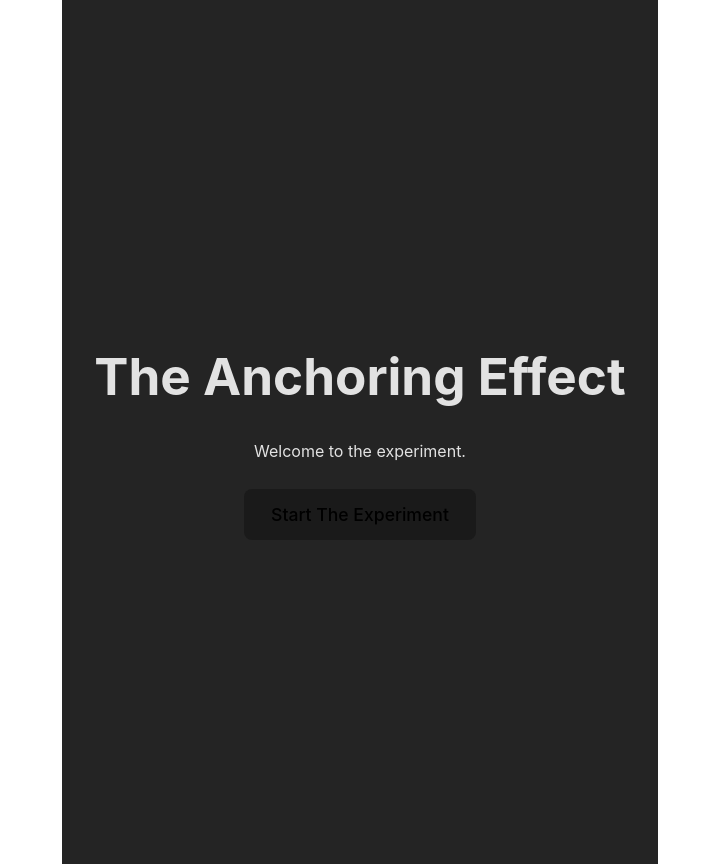
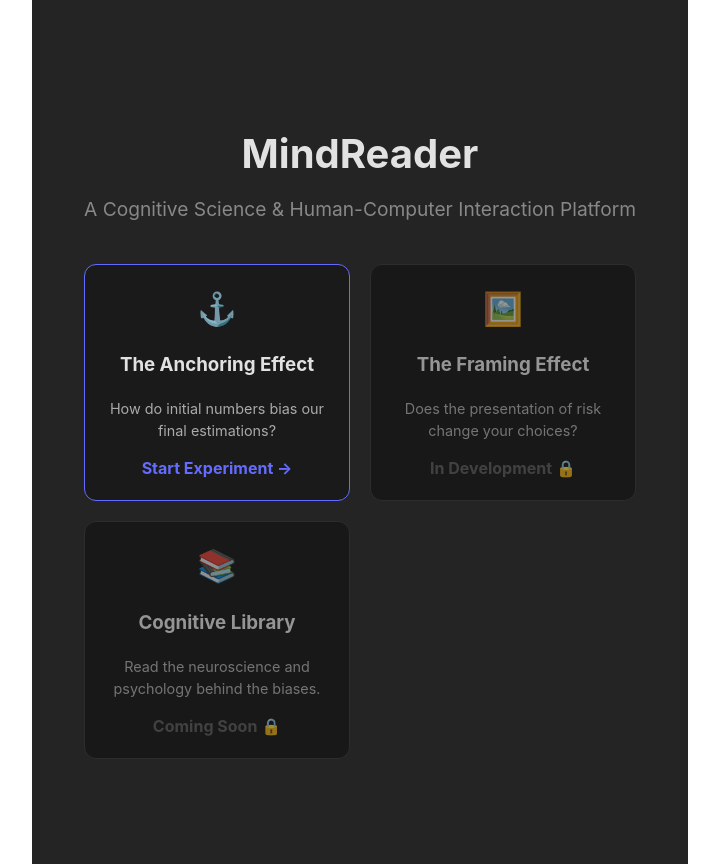
Before and after one commit to mhsarz/MindReader, a React app in the folder frontend/: page / in a window 1280 px wide. Shown: the whole page, without its empty margins (280-999 px from the left). Built offline with nearby package versions, Linux system fonts and the light colour scheme; the HTML template or start-up script is replaced by a standard one.

Commit message:
Refactor: Update API for dynamic routing and reorganize React pages

```diff
--- a/frontend/package.json
+++ b/frontend/package.json
@@ -12,6 +12,7 @@
   "dependencies": {
     "react": "^19.2.0",
     "react-dom": "^19.2.0",
+    "react-router-dom": "^7.13.0",
     "recharts": "^3.7.0"
   },
   "devDependencies": {
--- a/frontend/src/App.jsx
+++ b/frontend/src/App.jsx
@@ -1,115 +1,23 @@
-import { useState } from 'react'
-import WelcomeScreen from './WelcomeScreen'
-import AnchorQuestion from './AnchorQuestion'
-import EstimationForm from './EstimationForm'
-import ResultsDisplay from './ResultsDisplay'
-import './App.css'
+import { BrowserRouter as Router, Routes, Route } from 'react-router-dom';
+import Hub from './pages/Hub';
+import AnchoringExperiment from './pages/AnchoringExperiment';
 
-function App() {
-  const [step, setStep] = useState(0) // Scene Tracker
-  const [gameData, setGameData] = useState(null) // Backpack
-  const [guess, setGuess] = useState('') // guessed value
-  const [confidence, setConfidence] = useState(5) // initial confidence
-  const [startTime, setStartTime] = useState(0) // start of timer
-  const [stats, setStats] = useState(null)
+// Placeholders for your future pages!
+const FramingExperiment = () => <div style={{padding: '50px', color: 'white'}}>Framing Experiment Coming Soon!</div>;
+const CognitiveLibrary = () => <div style={{padding: '50px', color: 'white'}}>Cognitive Library Coming Soon!</div>;
 
-  const startGame = async () => {
-    const response = await fetch('https://mindreader-api.onrender.com/api/experiments', {
-          method: 'POST',
-            headers: {
-              'Content-Type': 'application/json',
-            },
-            body: JSON.stringify({
-              bias_type: "anchoring"
-            }),
-          }
-    )
+export default function App() {
+  return (
+    <Router>
+      <div className="app-container">
+        <Routes>
+          <Route path="/" element={<Hub />} />
 
-
-    // 2. When data comes back:
-    const data = await response.json()
-    setGameData(data) // Save
-
-    setStep(1) // re-render -> next step
-  }
-
-  const anchorValue = gameData?.variant === 'high_anchor' ? "500m" : "50m";
-
-  const submitGuess = async () => {
-   try {
-    const response = await fetch ('https://mindreader-api.onrender.com/api/responses', {
-        method: 'POST',
-
-            headers: {
-              'Content-Type': 'application/json',
-            },
-            body: JSON.stringify({
-              experiment_id: gameData.id,
-              value: guess,
-              confidence: confidence,
-              reaction_time: Date.now() - startTime
-            })
-          }
-    )
-
-   if (response.ok) {
-        setStep(3) // Only move forward if the save worked
-      } else {
-        console.error("Failed to save response")
-      }
-    } catch (error) {
-      console.error("Error submitting guess:", error)
-    }
-  }
-
-  const handleStartEstimation = () => {
-    setStep(2)
-    setStartTime(Date.now()) // The current timestamp in milliseconds
-  }
-
-  const fetchStats = async () => {
-    const response = await fetch('https://mindreader-api.onrender.com/api/stats')
-    const data = await response.json()
-    setStats(data) // Put the numbers in the backpack
-    setStep(4) // Move to the new "Results" scene
-  }
-
-  return (
-    <div className="App">
-      {
-        step === 0 ? (
-          <WelcomeScreen
-            onStart={startGame}
-          />
-        ) :
-        step === 1 ?(
-          <AnchorQuestion
-            anchorValue={anchorValue}       // Pass the data down
-            onNext={handleStartEstimation}  // Pass the function down
-          />
-        ) :
-        step === 2 ? (
-          <EstimationForm
-            guess={guess}             // Wire 1: The current text
-            setGuess={setGuess}       // Wire 2: The tool to change text
-            confidence={confidence}   // Wire 3: The current slider value
-            setConfidence={setConfidence} // Wire 4: The tool to move slider
-            onSubmit={submitGuess}    // Wire 5: The submit button
-          />
-        ) :
-        step == 3 || step == 4 ? (
-          <ResultsDisplay
-            showStats={step === 4}      // If step is 4, show numbers. If 3, show "Thank You".
-            stats={stats}               // The data
-            onFetchStats={fetchStats}   // The button to get data
-            onReset={() => window.location.reload()} // The Play Again button
-          />
-        )
-        :
-        null
-      }
-    </div>
-  )
+          <Route path="/anchoring" element={<AnchoringExperiment />} />
+          <Route path="/framing" element={<FramingExperiment />} />
+          <Route path="/library" element={<CognitiveLibrary />} />
+        </Routes>
+      </div>
+    </Router>
+  );
 }
-
-export default App
--- a/frontend/src/AnchorQuestion.jsx
+++ b/frontend/src/components/AnchorQuestion.jsx
@@ -1,4 +1,4 @@
-// src/AnchorQuestion.jsx
+// src/components/AnchorQuestion.jsx
 
 // Notice we are asking for TWO tools now:
 // 1. anchorValue (The data: "50m" or "500m")
--- a/frontend/src/ResultsDisplay.jsx
+++ b/frontend/src/components/AnchoringResults.jsx
@@ -1,6 +1,6 @@
 import { BarChart, Bar, XAxis, YAxis, Tooltip, ResponsiveContainer } from 'recharts';
 
-export default function ResultsDisplay({ showStats, stats, onFetchStats, onReset }) {
+export default function AnchoringResults({ showStats, stats, onFetchStats, onReset }) {
 
     if (!showStats) {
         return (
--- a/frontend/src/WelcomeScreen.jsx
+++ b/frontend/src/components/WelcomeScreen.jsx
@@ -1,4 +1,4 @@
-// src/WelcomeScreen.jsx
+// src/components/WelcomeScreen.jsx
 
 export default function WelcomeScreen({ onStart }) {
 
--- /dev/null
+++ b/frontend/src/pages/AnchoringExperiment.jsx
@@ -0,0 +1,119 @@
+import { useState } from 'react'
+import WelcomeScreen from '../components/WelcomeScreen'
+import AnchorQuestion from '../components/AnchorQuestion'
+import EstimationForm from '../components/EstimationForm'
+import AnchoringResults from '../components/AnchoringResults'
+import '../App.css'
+
+export default function AnchoringExperiment() {
+  const [step, setStep] = useState(0) // Scene Tracker
+  const [gameData, setGameData] = useState(null) // Backpack
+  const [guess, setGuess] = useState('') // guessed value
+  const [confidence, setConfidence] = useState(5) // initial confidence
+  const [startTime, setStartTime] = useState(0) // start of timer
+  const [stats, setStats] = useState(null)
+
+  const startGame = async () => {
+    const response = await fetch('https://mindreader-api.onrender.com/api/experiments', {
+          method: 'POST',
+            headers: {
+              'Content-Type': 'application/json',
+            },
+            body: JSON.stringify({
+              bias_type: "anchoring"
+            }),
+          }
+    )
+
+
+    // 2. When data comes back:
+    const data = await response.json()
+    setGameData(data) // Save
+
+    setStep(1) // re-render -> next step
+  }
+
+  const anchorValue = gameData?.variant === 'high_anchor' ? "500m" : "50m";
+
+  const submitGuess = async () => {
+   try {
+    const response = await fetch ('https://mindreader-api.onrender.com/api/responses', {
+        method: 'POST',
+
+            headers: {
+              'Content-Type': 'application/json',
+            },
+            body: JSON.stringify({
+              experiment_id: gameData.id,
+              value: guess,
+              confidence: confidence,
+              reaction_time: Date.now() - startTime
+            })
+          }
+    )
+
+   if (response.ok) {
+        setStep(3) // Only move forward if the save worked
+      } else {
+        console.error("Failed to save response")
+      }
+    } catch (error) {
+      console.error("Error submitting guess:", error)
+    }
+  }
+
+  const handleStartEstimation = () => {
+    setStep(2)
+    setStartTime(Date.now()) // The current timestamp in milliseconds
+  }
+
+  const fetchStats = async () => {
+    const response = await fetch('https://mindreader-api.onrender.com/api/stats/anchoring')
+    const data = await response.json()
+    setStats(data)
+    setStep(4)
+  }
+
+  return (
+    <div className="App">
+      {
+        step === 0 ? (
+          <WelcomeScreen
+            onStart={startGame}
+          />
+        ) :
+        step === 1 ?(
+          <AnchorQuestion
+            anchorValue={anchorValue}       // Pass the data down
+            onNext={handleStartEstimation}  // Pass the function down
+          />
+        ) :
+        step === 2 ? (
+          <EstimationForm
+            guess={guess}             // Wire 1: The current text
+            setGuess={setGuess}       // Wire 2: The tool to change text
+            confidence={confidence}   // Wire 3: The current slider value
+            setConfidence={setConfidence} // Wire 4: The tool to move slider
+            onSubmit={submitGuess}    // Wire 5: The submit button
+          />
+        ) :
+        step == 3 || step == 4 ? (
+          <AnchoringResults
+            showStats={step === 4}      // If step is 4, show numbers. If 3, show "Thank You".
+            stats={stats}               // The data
+            onFetchStats={fetchStats}   // The button to get data
+            onReset={() => window.location.reload()} // The Play Again button
+          />
+        )
+        :
+        null
+      }
+    </div>
+  )
+
+//   return (
+//   <div className="app-container">
+//      <Hub onSelectExperiment={(bias) => console.log("User selected:", bias)} />
+//   </div>
+// )
+}
--- /dev/null
+++ b/frontend/src/pages/Hub.jsx
@@ -0,0 +1,60 @@
+import { useNavigate } from 'react-router-dom';
+
+export default function Hub({ onSelectExperiment }) {
+  const navigate = useNavigate();
+
+  return (
+    <div style={{ maxWidth: '800px', margin: '0 auto', padding: '40px 20px', textAlign: 'center' }}>
+      <h1 style={{ fontSize: '2.5rem', marginBottom: '10px' }}>MindReader</h1>
+      <p style={{ color: '#888', marginBottom: '40px', fontSize: '1.2rem' }}>
+        A Cognitive Science & Human-Computer Interaction Platform
+      </p>
+
+      {/* The CSS Grid for our Cards */}
+      <div style={{
+        display: 'grid',
+        gridTemplateColumns: 'repeat(auto-fit, minmax(250px, 1fr))',
+        gap: '20px'
+      }}>
+
+        {/* Card 1: Anchoring (Active) */}
+        <div onClick={() => navigate('/anchoring')}
+          style={{
+            backgroundColor: '#1a1a1a', border: '1px solid #646cff', borderRadius: '12px',
+            padding: '20px', cursor: 'pointer', transition: 'transform 0.2s'
+          }}
+          onMouseOver={(e) => e.currentTarget.style.transform = 'scale(1.05)'}
+          onMouseOut={(e) => e.currentTarget.style.transform = 'scale(1)'}
+        >
+          <div style={{ fontSize: '2rem', marginBottom: '10px' }}>⚓</div>
+          <h3>The Anchoring Effect</h3>
+          <p style={{ color: '#aaa', fontSize: '0.9rem' }}>How do initial numbers bias our final estimations?</p>
+          <div style={{ marginTop: '15px', color: '#646cff', fontWeight: 'bold' }}>Start Experiment →</div>
+        </div>
+
+        {/* Card 2: Framing (Locked) */}
+        <div style={{
+            backgroundColor: '#111', border: '1px solid #333', borderRadius: '12px',
+            padding: '20px', opacity: '0.6'
+          }}>
+          <div style={{ fontSize: '2rem', marginBottom: '10px' }}>🖼️</div>
+          <h3>The Framing Effect</h3>
+          <p style={{ color: '#aaa', fontSize: '0.9rem' }}>Does the presentation of risk change your choices?</p>
+          <div style={{ marginTop: '15px', color: '#555', fontWeight: 'bold' }}>In Development 🔒</div>
+        </div>
+
+        {/* Card 3: Library (Locked) */}
+        <div style={{
+            backgroundColor: '#111', border: '1px solid #333', borderRadius: '12px',
+            padding: '20px', opacity: '0.6'
+          }}>
+          <div style={{ fontSize: '2rem', marginBottom: '10px' }}>📚</div>
+          <h3>Cognitive Library</h3>
+          <p style={{ color: '#aaa', fontSize: '0.9rem' }}>Read the neuroscience and psychology behind the biases.</p>
+          <div style={{ marginTop: '15px', color: '#555', fontWeight: 'bold' }}>Coming Soon 🔒</div>
+        </div>
+
+      </div>
+    </div>
+  );
+}
```
Also changed, not shown: frontend/src/components/EstimationForm.jsx (renamed from frontend/src/EstimationForm.jsx), 2 other files (tests, documents, lock files or other folders).
